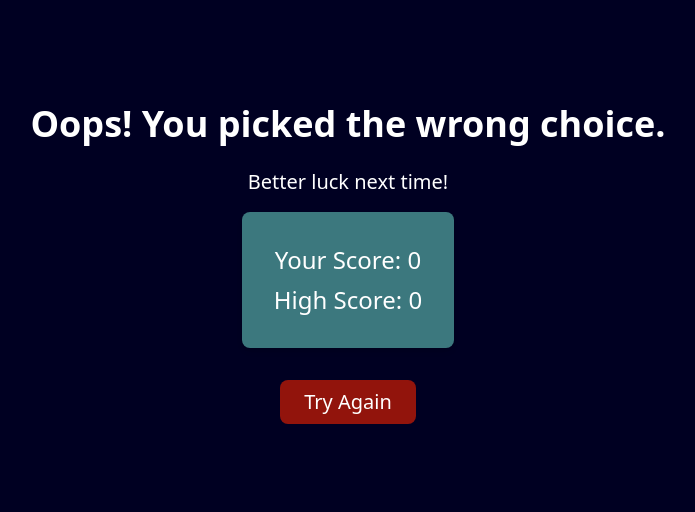
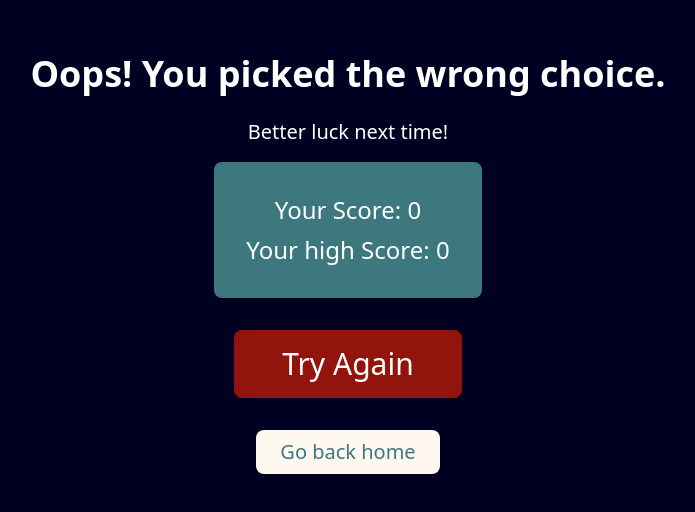
Before and after one commit to ikeie03/census-game, a React (Vite) app in the folder frontend/: page /lost in a window 1280 px wide. Shown: the part 136-648 px from the top of the page, without its empty margins (292-987 px from the left). Built offline with nearby package versions, Linux system fonts and the light colour scheme.

Commit message:
Link back to home page from lost page

```diff
--- a/frontend/src/pages/Lost.tsx
+++ b/frontend/src/pages/Lost.tsx
@@ -7,6 +7,9 @@ const Lost = () => {
 
   const handleTryAgain = () => {
     navigate("/game", { state: { score: 0, highScore: highScore } });
+  };
+  const handleGoHome = () => {
+    navigate("/");
   };
 
   return (
@@ -18,14 +21,21 @@ const Lost = () => {
 
       <div className="bg-teal text-white rounded-lg p-8 shadow-md">
         <p className="text-2xl">Your Score: {score}</p>
-        <p className="text-2xl mt-2">High Score: {highScore}</p>
+        <p className="text-2xl mt-2">Your high Score: {highScore}</p>
       </div>
 
       <button
         onClick={handleTryAgain}
-        className="mt-8 bg-darkred hover:bg-yellow text-white py-2 px-6 rounded-lg text-xl transition"
+        className="mt-8 bg-darkred hover:bg-yellow text-white py-4 px-12 rounded-lg text-3xl transition"
       >
         Try Again
+      </button>
+
+      <button
+        onClick={handleGoHome}
+        className="mt-8 bg-offwhite hover:bg-yellow text-teal py-2 px-6 rounded-lg text-xl transition"
+      >
+        Go back home
       </button>
     </div>
   );
```
